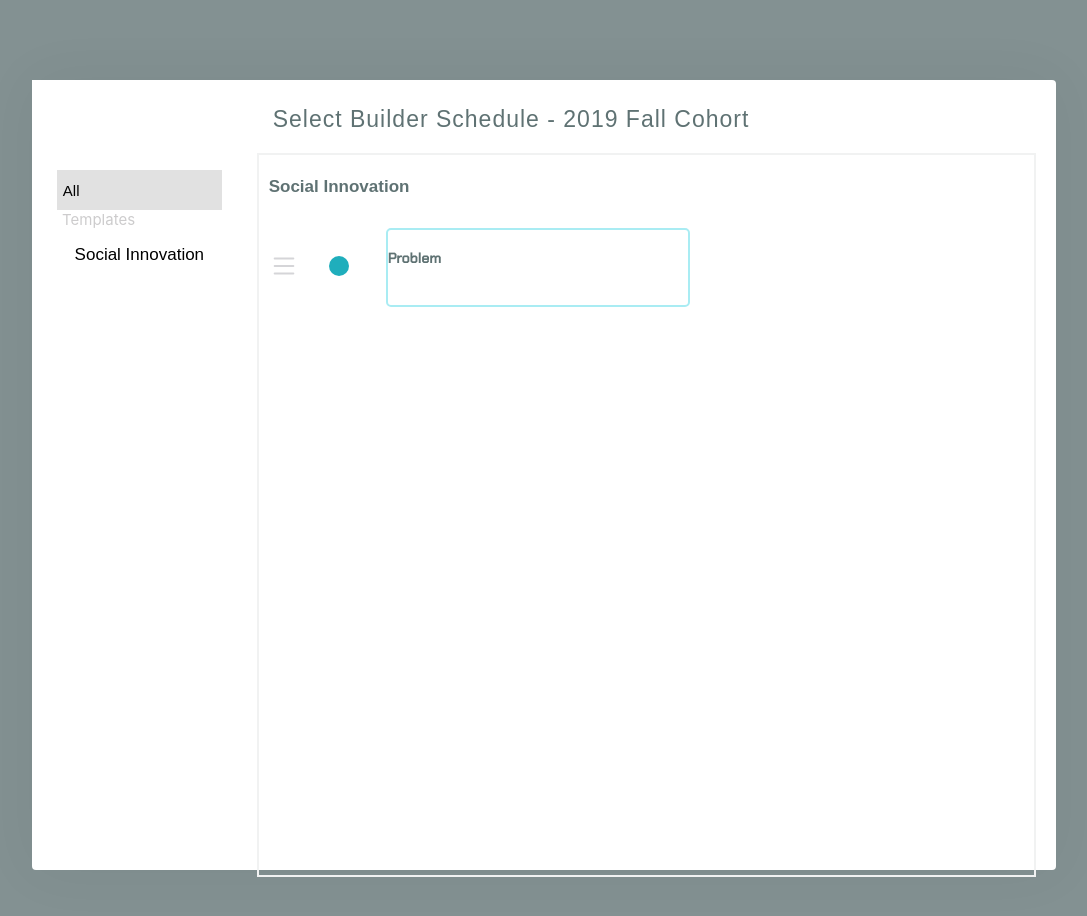
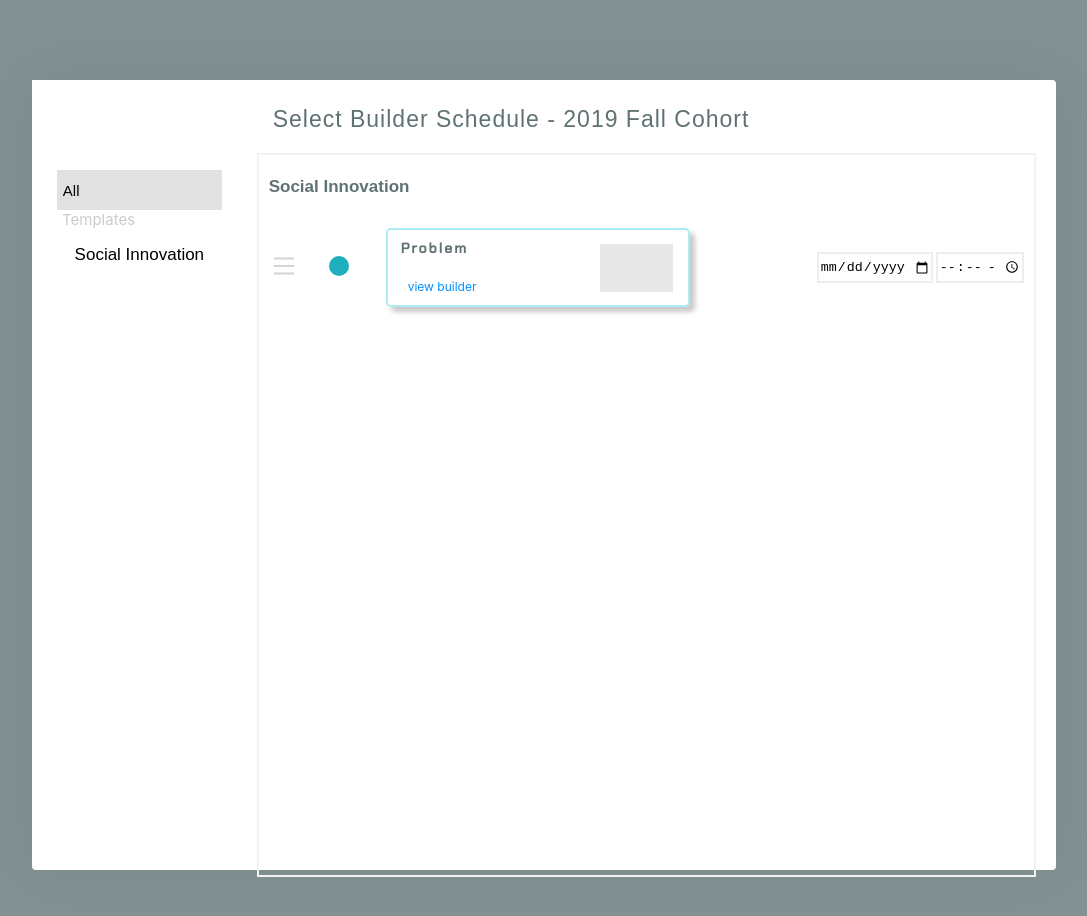
Before and after one commit to Alexoid1/RebelBase, a React (Create React App) app: page / in a window 1280 px wide. Shown: the top 916 px of the page, without its empty margins (96-1183 px from the left). Built offline with nearby package versions, Linux system fonts and the light colour scheme.

Commit message:
card styled

```diff
--- a/package.json
+++ b/package.json
@@ -7,8 +7,10 @@
     "@testing-library/react": "^11.2.7",
     "@testing-library/user-event": "^12.8.3",
     "react": "^17.0.2",
+    "react-datepicker": "^4.1.1",
     "react-dom": "^17.0.2",
     "react-icons": "^4.2.0",
+    "react-router-dom": "^5.2.0",
     "react-scripts": "4.0.3",
     "web-vitals": "^1.1.2"
   },
--- a/src/components/ItemList.css
+++ b/src/components/ItemList.css
@@ -20,6 +20,7 @@
     width: 775px;
     height: 100%;
     border: 2px solid rgb(241,242,242);
+
 }
 
 .inovation {
@@ -34,6 +35,7 @@
     display: flex;
     display: row;
     align-items: center;
+
 }
 
 .iconList {
@@ -63,11 +65,61 @@
     width: 300px;
     border: 2px solid #A9ECF3;
     border-radius: 5px;
+    display: flex;
+    flex-direction: row;
+    justify-content: space-between;
+    align-items: center;
+    box-shadow: 5px 5px 5px rgba(181, 179, 179, 0.72);
 }
 
-.cardBox h4 {
+.cardBox div {
+    display: flex;
+    flex-direction: column;
+    justify-content: space-between;
+}
+
+.cardBox div h4 {
     font-size: 14px;
     color: rgb(95,114,115);
     text-align: left;
     font-family: 'Chakra Petch', sans-serif;
+    letter-spacing: 2px;
+    font-weight: medium;
+    margin: 10px 13px;
 }
+
+.viewLink {
+    font-size: 12px;
+    color: rgb(0, 145, 255);
+    text-align: left;
+    margin-left: 20px;
+}
+
+.greyBox {
+    background: rgb(232,232,232);
+    height: 48px;
+    width: 73px;
+    margin-right: 15px;
+}
+
+.dateContainer {
+    margin-left: 127px;
+}
+
+.dateContainer .date {
+    width: 111px;
+    height: 27px;
+    border: 2px solid rgb(238,238,238);
+}
+
+.dateContainer .hour {
+    width: 83px;
+    height: 27px;
+    border: 2px solid rgb(238,238,238);
+    margin-left: 3px;
+}
+
+
+.date::-webkit-inner-spin-button {
+  width: 10px;
+}
--- a/src/components/ItemList.js
+++ b/src/components/ItemList.js
@@ -17,16 +17,22 @@ function ItemList() {
                     <div className="item">
                         <div>
                             <BsList  className="iconList"/>
-
                         </div>
                         <div>
                             <BsCircleFill  className="iconCircle"/>
                         </div>
                         <div className="cardBox">
-                            <h4 className="fontStyle">Problem</h4>
+                            <div>
+                                    <h4>Problem</h4>
+                                    <p className="viewLink">view builder</p>
 
+                            </div>
+                            <div className="greyBox"></div>
                         </div>
-                        <div></div>
+                        <div className="dateContainer">
+                            <input className="date" placeholder="MM-DD-YYY" type="date"></input>
+                            <input className="hour" type="time"></input>
+                        </div>
 
                     </div>
                     <div className="item">
```
Also changed, not shown: 1 other file (tests, documents, lock files or other folders).
